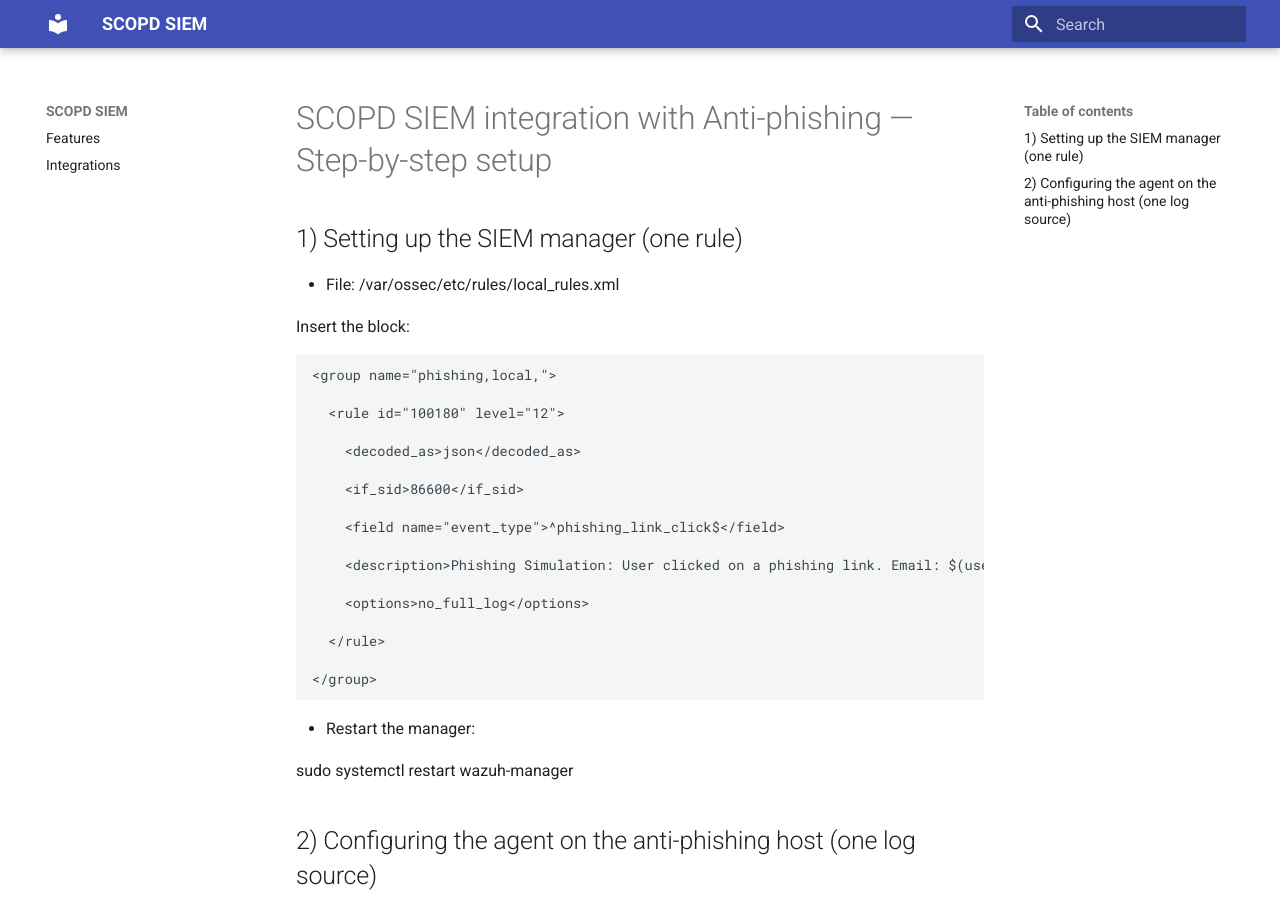
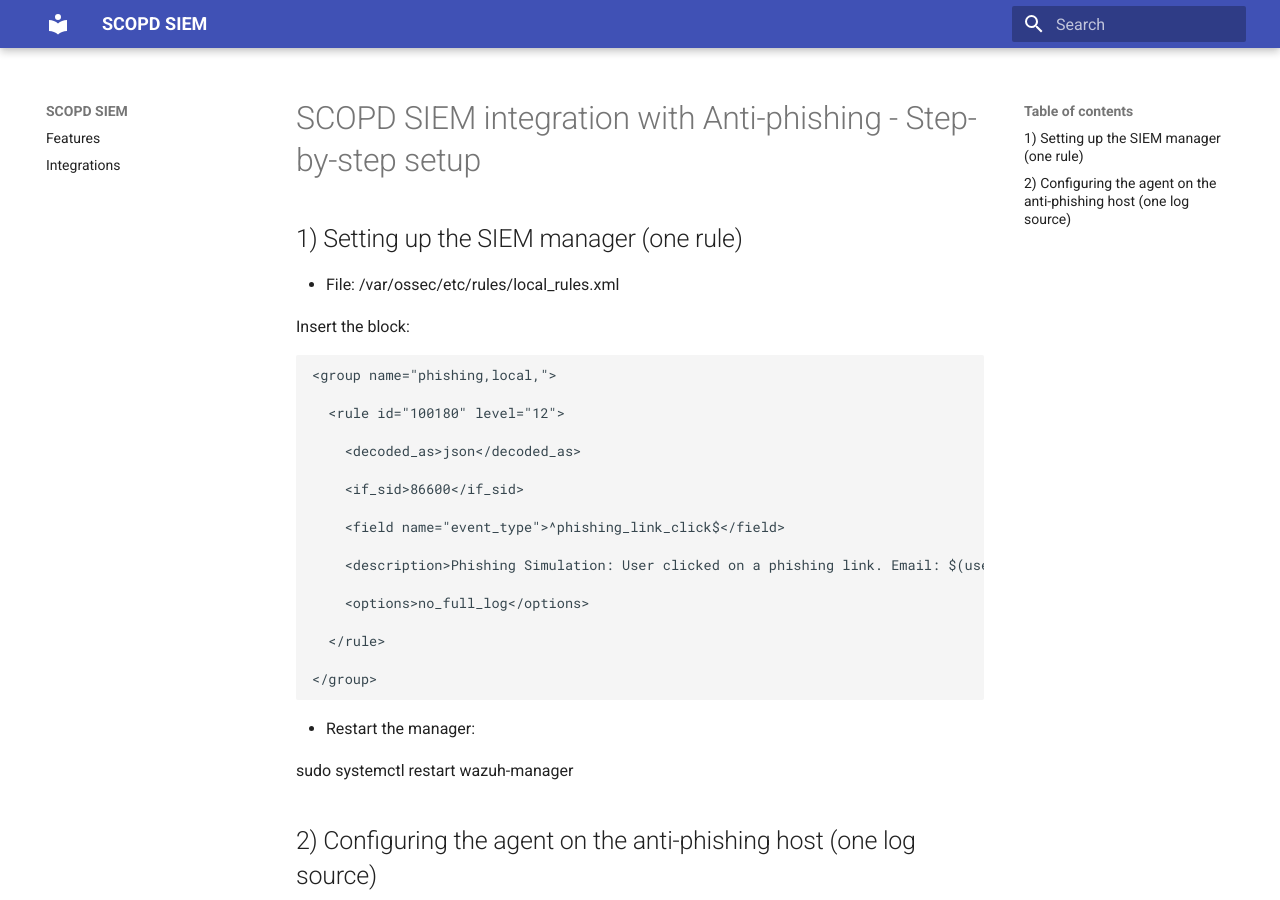
Before and after one commit to Netanelpo/scopd-integrations-docs, an MkDocs documentation site: the page built from docs/integrations/anti-phishing/anti-phishing.md, in a window 1280 px wide and 900 px high. Built offline with MkDocs 1.6.1 and Material for MkDocs 9.7.7, drawn with Linux system fonts in a browser that asks for light colours.

```diff
--- a/docs/integrations/anti-phishing/anti-phishing.md
+++ b/docs/integrations/anti-phishing/anti-phishing.md
@@ -1,4 +1,4 @@
-# SCOPD SIEM integration with Anti-phishing — Step-by-step setup
+# SCOPD SIEM integration with Anti-phishing - Step-by-step setup
 
 ## 1) Setting up the SIEM manager (one rule)
 
```
